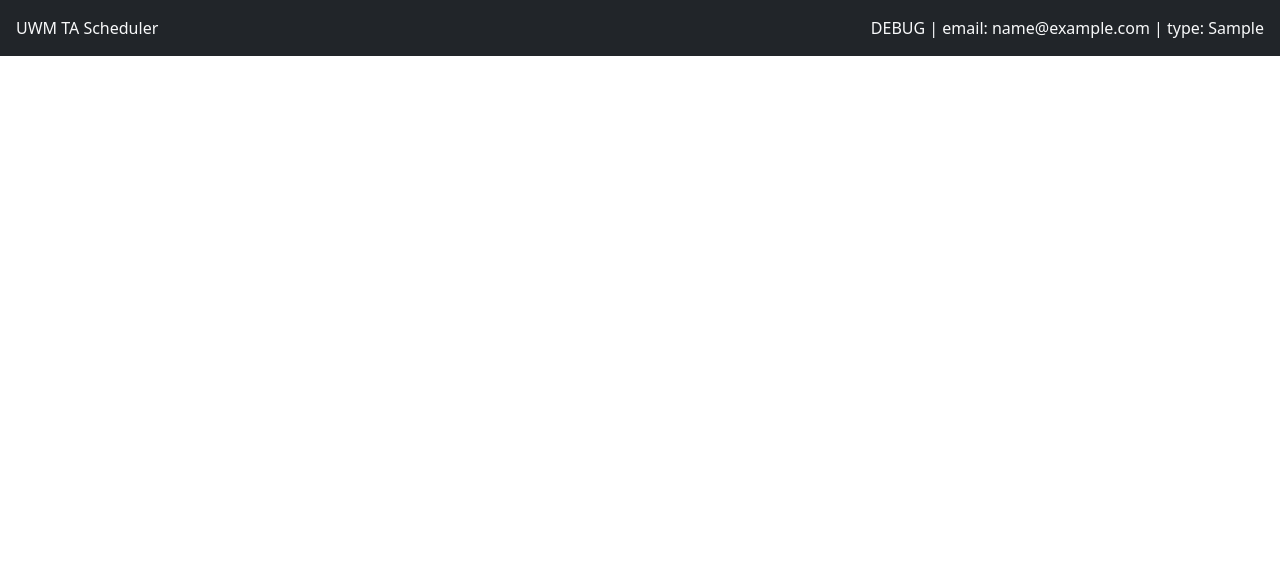
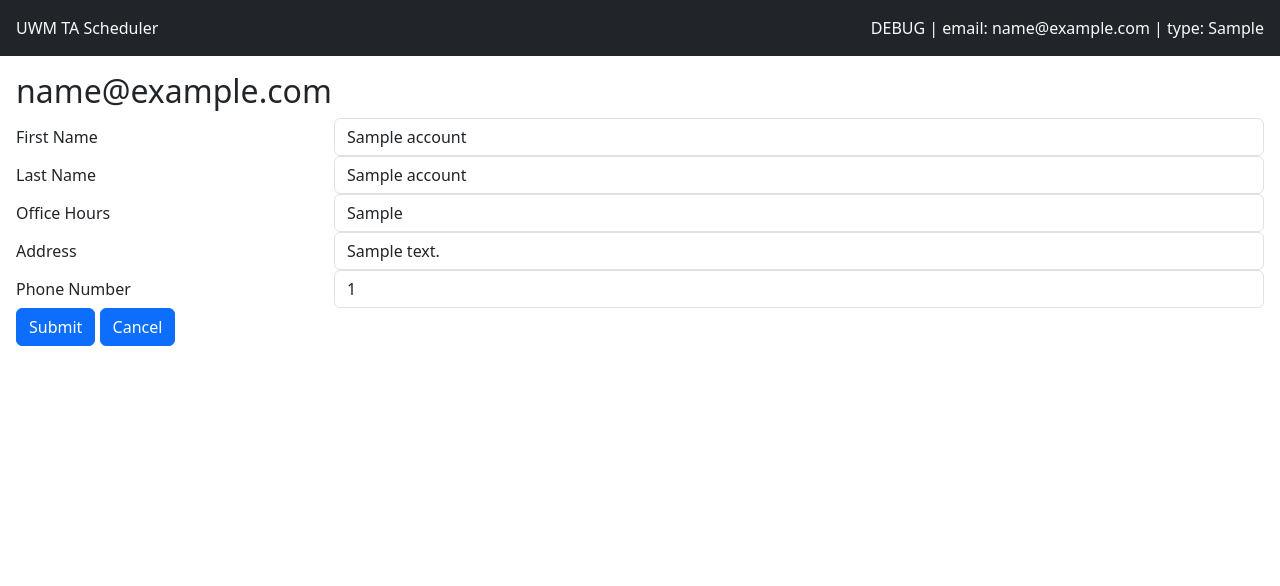
Before and after one commit to Hossai25/801-1-Sprint-Group, a Django app: template templates/editAccount.html in a window 1280 px wide. Shown: the top 586 px of the page. Run offline with Django 4.2, Linux system fonts and the light colour scheme; the template is opened without the code that fills it: most values are stand-ins (such as "Sample title", 1, 10 or a date in 2020); some libraries are stand-ins or nearby versions.

Commit message:
Created edit_account method and finished up account edit page. Implemented more methods into courseta.py. Updated views.py for EditAccount and DisplayCourse. Can now delete a course ta. Very sloppy code, will clean up.

```diff
--- a/technical/urls.py
+++ b/technical/urls.py
@@ -23,7 +23,7 @@ urlpatterns = [
     path('', LoginPage.as_view(), name='login'),
     path('dashboard/', Dashboard.as_view(), name='dashboard'),
     path('accounts/create/', CreateAccount.as_view(), name='createAccount'),
-    path('accounts/edit/', EditAccount.as_view(), name='editAccount'),
+    path('accounts/edit/<int:user_id>', EditAccount.as_view(), name='editAccount'),
     path('courses/create-course/', CreateCourse.as_view(), name='createCourse'),
     path('courses/create-lab/', CreateLab.as_view(), name='createLab'),
     path('accounts/', Accounts.as_view(), name='accounts'),
@@ -32,5 +32,6 @@ urlpatterns = [
     path('database/', Database.as_view(), name='database'),
     path('accounts/delete/<int:user_id>', deleteAccount, name='deleteAccount'),
     path('courses/delete/<int:course_id>', deleteCourse, name='deleteCourse'),
-    path('courses/view/<int:course_id>/', DisplayCourse.as_view(), name='displayCourse')
+    path('courses/view/<int:course_id>/', DisplayCourse.as_view(), name='displayCourse'),
+    path('courses/view/<int:course_id>/delete/<int:courseta_id>', deleteCourseTa, name='deleteCourseTa')
 ]
--- a/templates/displayCourse.html
+++ b/templates/displayCourse.html
@@ -29,7 +29,9 @@
                 <td>{{ course_ta.is_grader }}</td>
                 <td>{{ course_ta.number_of_labs }}</td>
                 <td>
-
+                    <a class="btn" href="{% url 'deleteCourseTa' course_id=course.get_primary_key courseta_id=course_ta.pk %}">
+                        <img src="{% static 'TAScheduler/icons/delete.svg' %}">
+                    </a>
                 </td>
             </tr>
         {% endfor %}
@@ -39,9 +41,7 @@
                 <td style="width: 500px">
                     <select name="ta_id" style="width: 500px">
                         {% for account in accounts %}
-                            {% if not account in course_tas %}
                                 <option value="{{ account.get_primary_key }}">{{account.get_first_name }} {{ account.get_last_name }}</option>
-                            {% endif %}}
                         {% endfor %}
                     </select>
                 </td>
--- a/templates/editAccount.html
+++ b/templates/editAccount.html
@@ -6,5 +6,40 @@
 
 
 {% block content %}
-
+<form action="{% url 'editAccount' account.get_primary_key %}" method="post">
+    <h2>{{ account.get_email }}</h2>
+    {% csrf_token %}
+    <div class="row">
+        <label for="first_name" class="col-sm-3 col-form-label">First Name</label>
+        <div class="col-sm-9">
+            <input type="text" class="form-control" id="first_name" name="first_name" required value="{{ account.get_first_name }}">
+        </div>
+    </div>
+    <div class="row">
+        <label for="last_name" class="col-sm-3 col-form-label">Last Name</label>
+        <div class="col-sm-9">
+            <input type="text" class="form-control" id="last_name" name="last_name" required value="{{ account.get_last_name }}">
+        </div>
+    </div>
+    <div class="row">
+        <label for="office_hours" class="col-sm-3 col-form-label">Office Hours</label>
+        <div class="col-sm-9">
+            <input type="office_hours" class="form-control" id="office_hours" name="office_hours" required value="{{ account.get_office_hours }}">
+        </div>
+    </div>
+    <div class="row">
+        <label for="address" class="col-sm-3 col-form-label">Address</label>
+        <div class="col-sm-9">
+            <input type="address" class="form-control" id="address" name="address" required value="{{ account.get_address }}">
+        </div>
+    </div>
+    <div class="row">
+        <label for="phone_number" class="col-sm-3 col-form-label">Phone Number</label>
+        <div class="col-sm-9">
+            <input type="phone_number" class="form-control" id="phone_number" name="phone_number" required value="{{ account.get_phone_number }}">
+        </div>
+    </div>
+    <input type="submit" class="btn btn-primary" value="Submit">
+    <a class="btn btn-primary" href="{% url 'accounts' %}">Cancel</a>
+</form>
 {%  endblock %}
```
Also changed, not shown: TAScheduler/views.py (+20 -5 lines), classes/account.py (+17 -0 lines), classes/courseta.py (+20 -0 lines), templates/accounts.html (+7 -4 lines).
